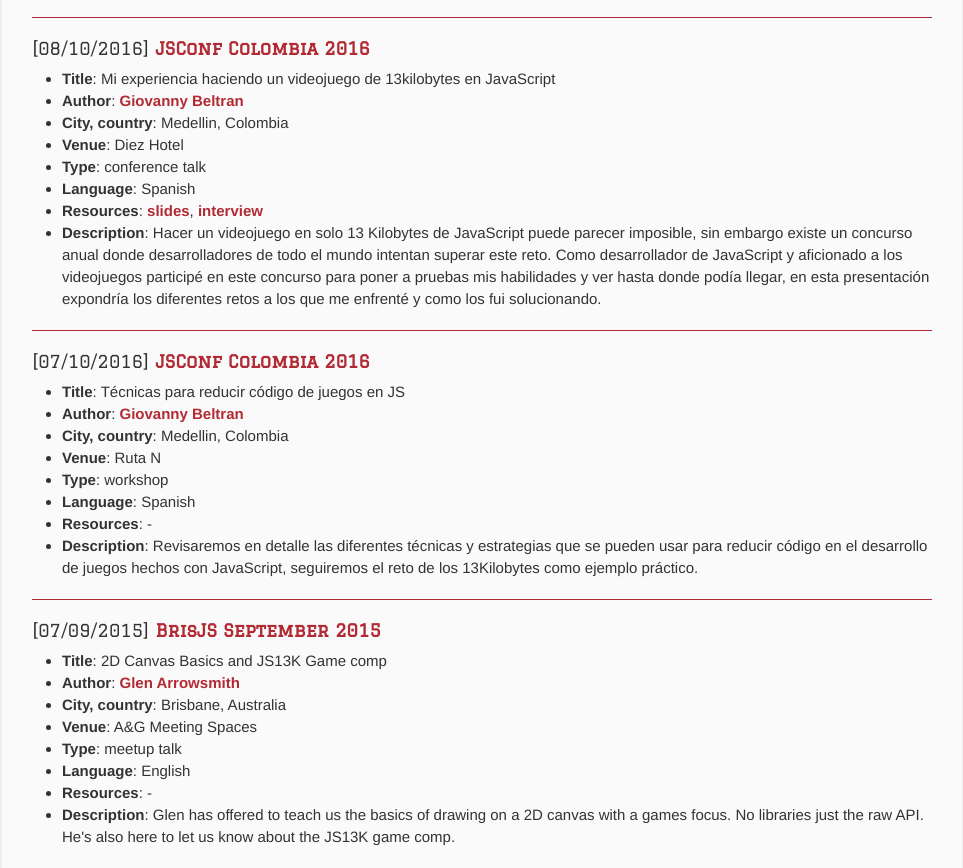
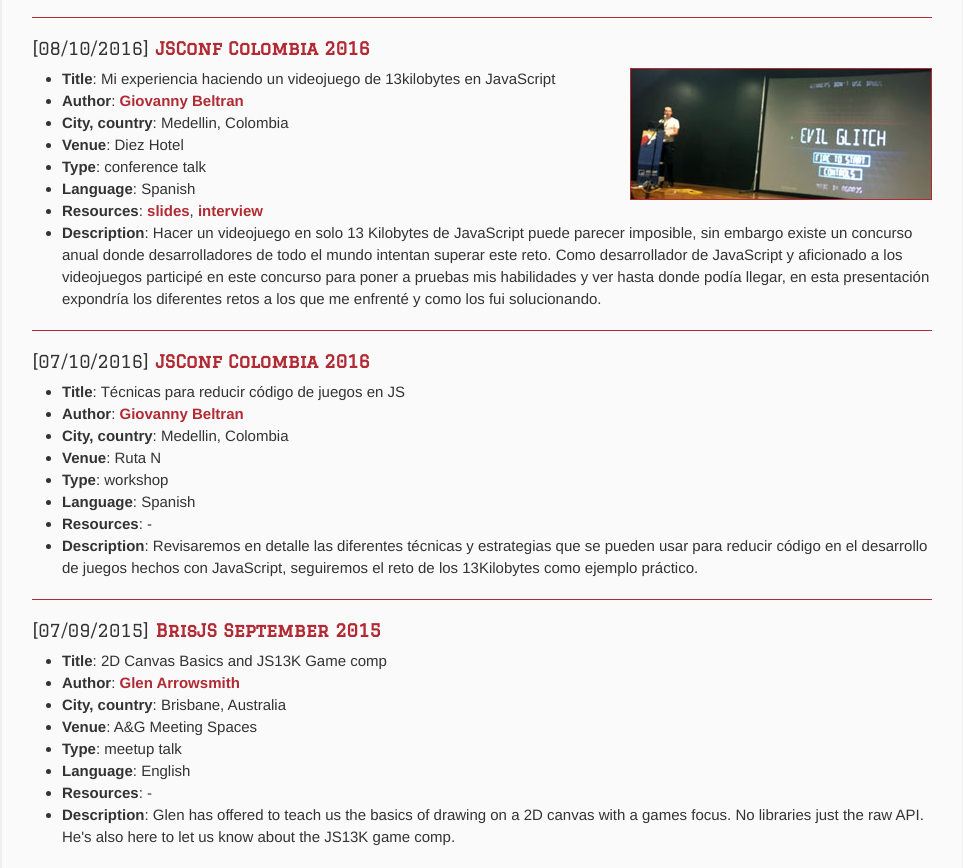
Before and after one commit to js13kGames/events, a plain HTML site: page index.html in a window 1280 px wide. Shown: the part 1219-2087 px from the top of the page, without its empty margins (158-1121 px from the left). Drawn offline with Linux system fonts and the light colour scheme; files whose address does not match are found by name.

Commit message:
jsconfco photo

```diff
--- a/index.html
+++ b/index.html
@@ -113,6 +113,7 @@
 	</ul>
 
 	<h3 id="jsconfcotalk">[08/10/2016] <a href="https://jsconf.co/">JSConf Colombia 2016</a></h3>
+	<img class="miniature" src="photos/jsconfco16.jpg" alt="Giovanny Beltran at JSConf Colombia 2016" />
 	<ul>
 		<li><strong>Title</strong>: Mi experiencia haciendo un videojuego de 13kilobytes en JavaScript</li>
 		<li><strong>Author</strong>: <a href="https://twitter.com/agar3s">Giovanny Beltran</a></li>
```
Also changed, not shown: photos/jsconfco16.jpg (added).
